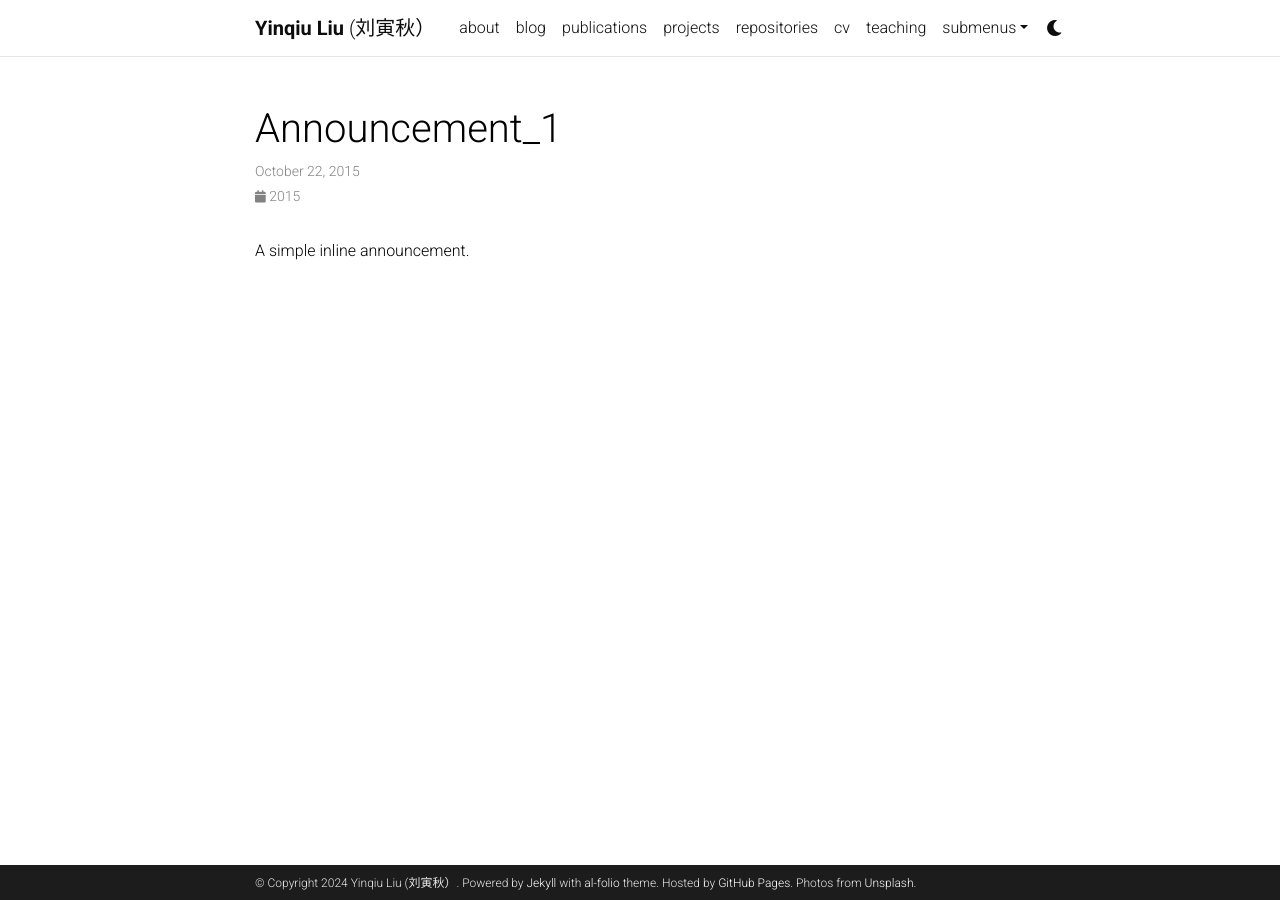
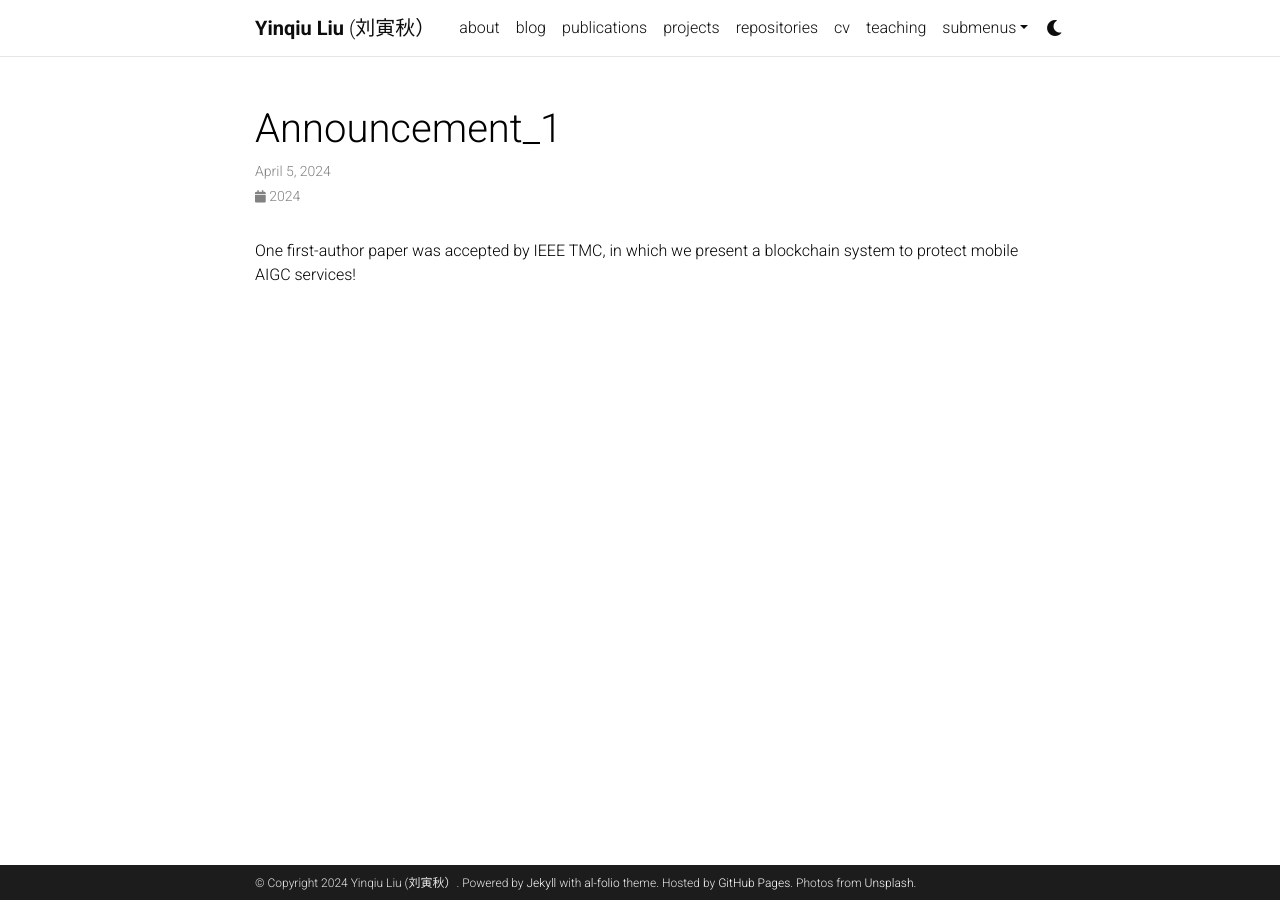
Before and after one commit to yinqiuliu/yinqiuliu.github.io, a Jekyll site: the page built from _news/announcement_1.md, in a window 1280 px wide. Built offline with Jekyll 4.4.1, drawn with Linux system fonts in a browser that asks for light colours; comment, search, counter and statistics services are not loaded; a style sheet for code colours, icons or effects is not loaded.

Commit message:
Update announcement_1.md

```diff
--- a/_news/announcement_1.md
+++ b/_news/announcement_1.md
@@ -1,8 +1,8 @@
 ---
 layout: post
-date: 2015-10-22 15:59:00-0400
+date: 2024-4-5 15:59:00-0400
 inline: true
 related_posts: false
 ---
 
-A simple inline announcement.
+One first-author paper was accepted by IEEE TMC, in which we present a blockchain system to protect mobile AIGC services!
```
